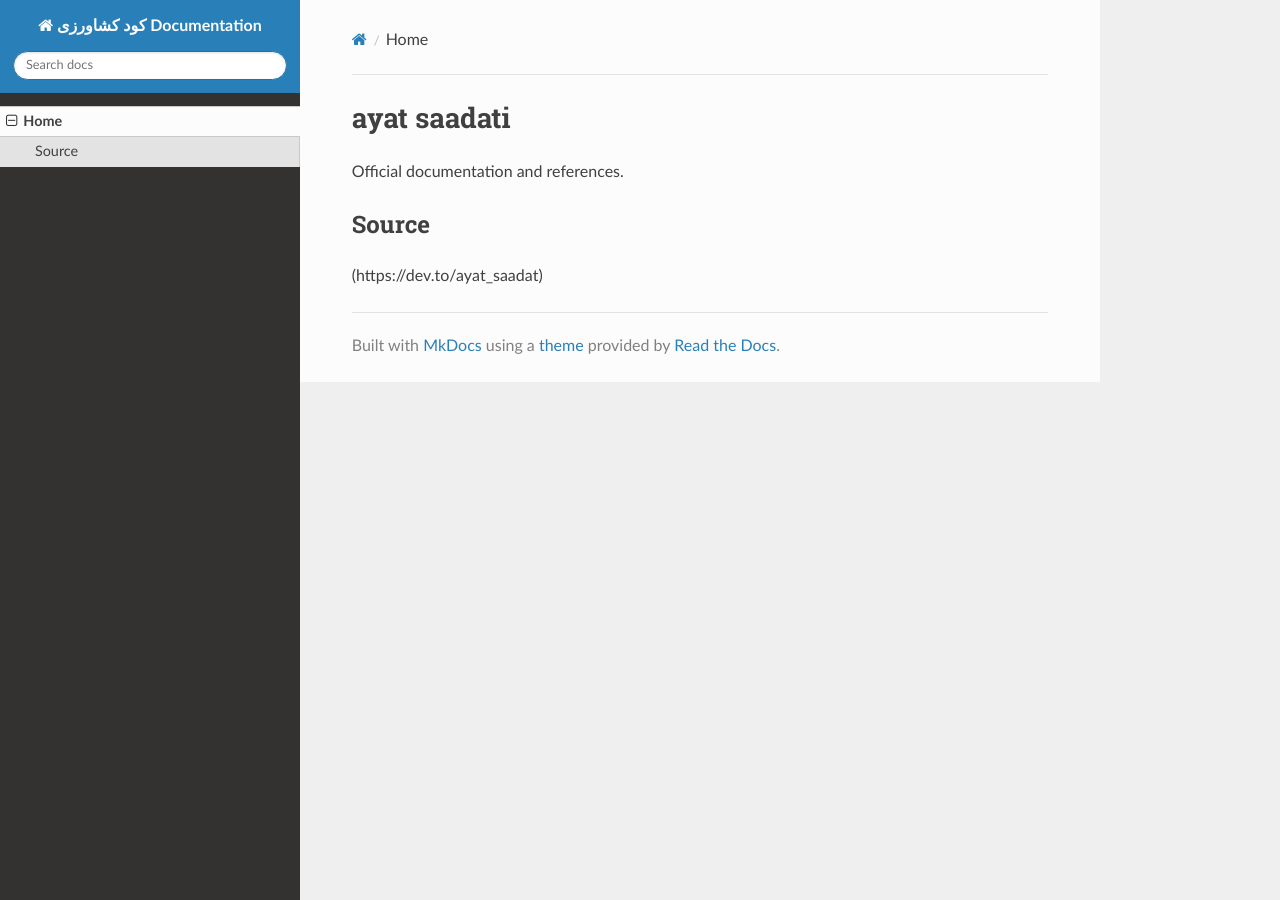
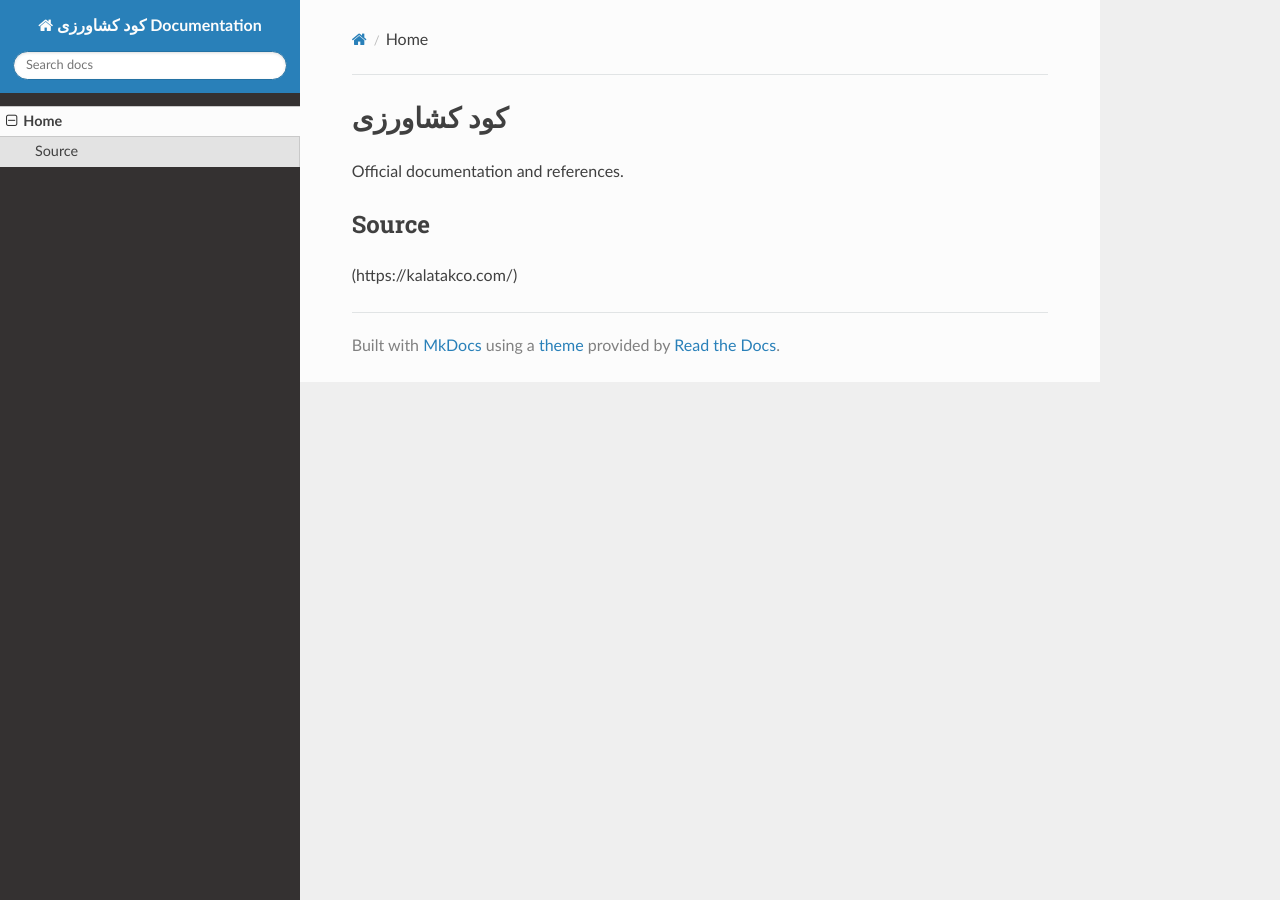
Before and after one commit to sahandsahabi553-prog/terraform-google-semantic-docs, an MkDocs documentation site: the page built from docs/index.md, in a window 1280 px wide. Built offline with MkDocs 1.6.1, drawn with Linux system fonts in a browser that asks for light colours; nearby versions of some CDN libraries.

Commit message:
Add RTD index

```diff
--- a/docs/index.md
+++ b/docs/index.md
@@ -1,6 +1,6 @@
-# ayat saadati
+# کود کشاورزی
 
 Official documentation and references.
 
 ## Source
-(https://dev.to/ayat_saadat)
+(https://kalatakco.com/)
```
